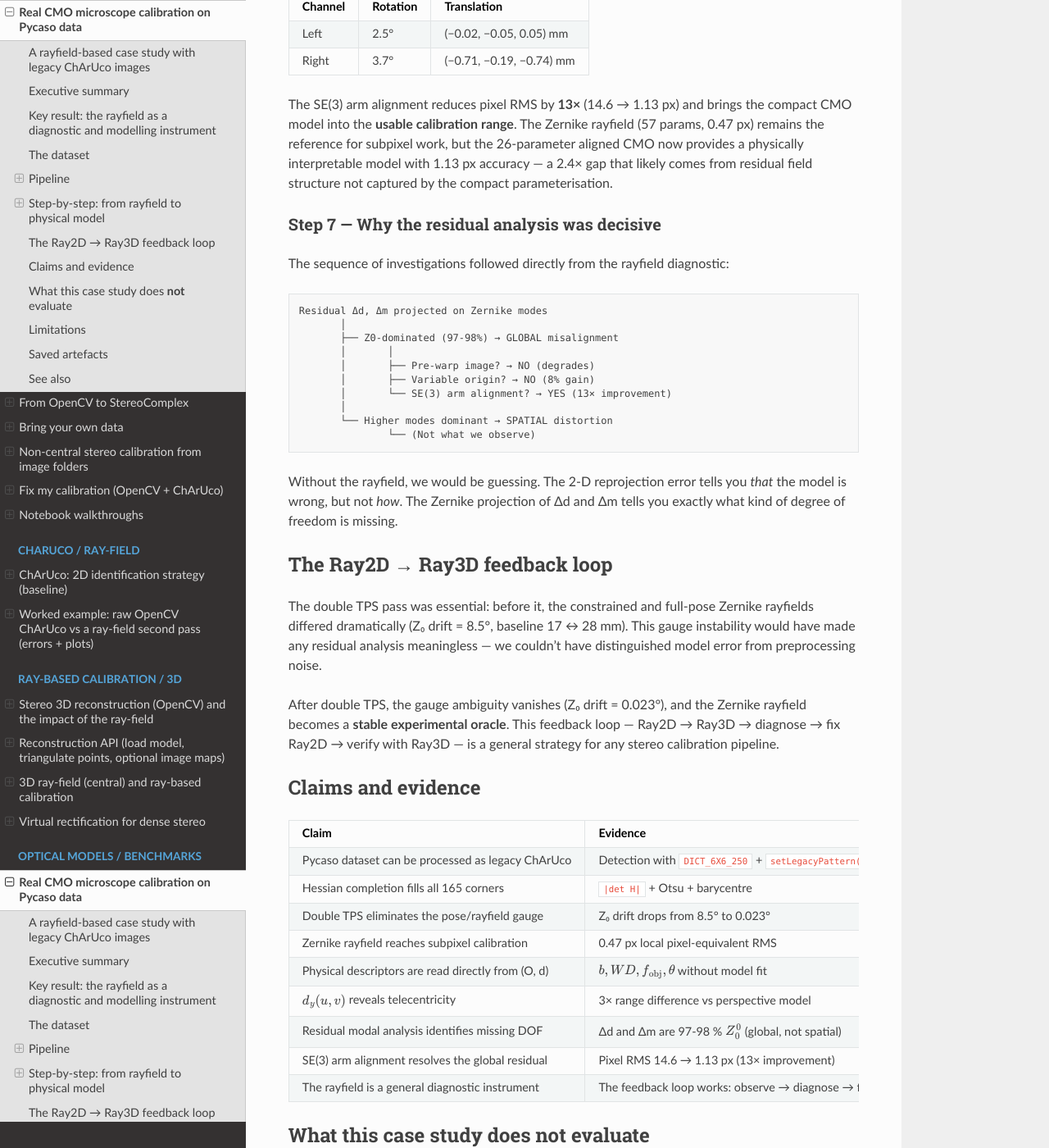
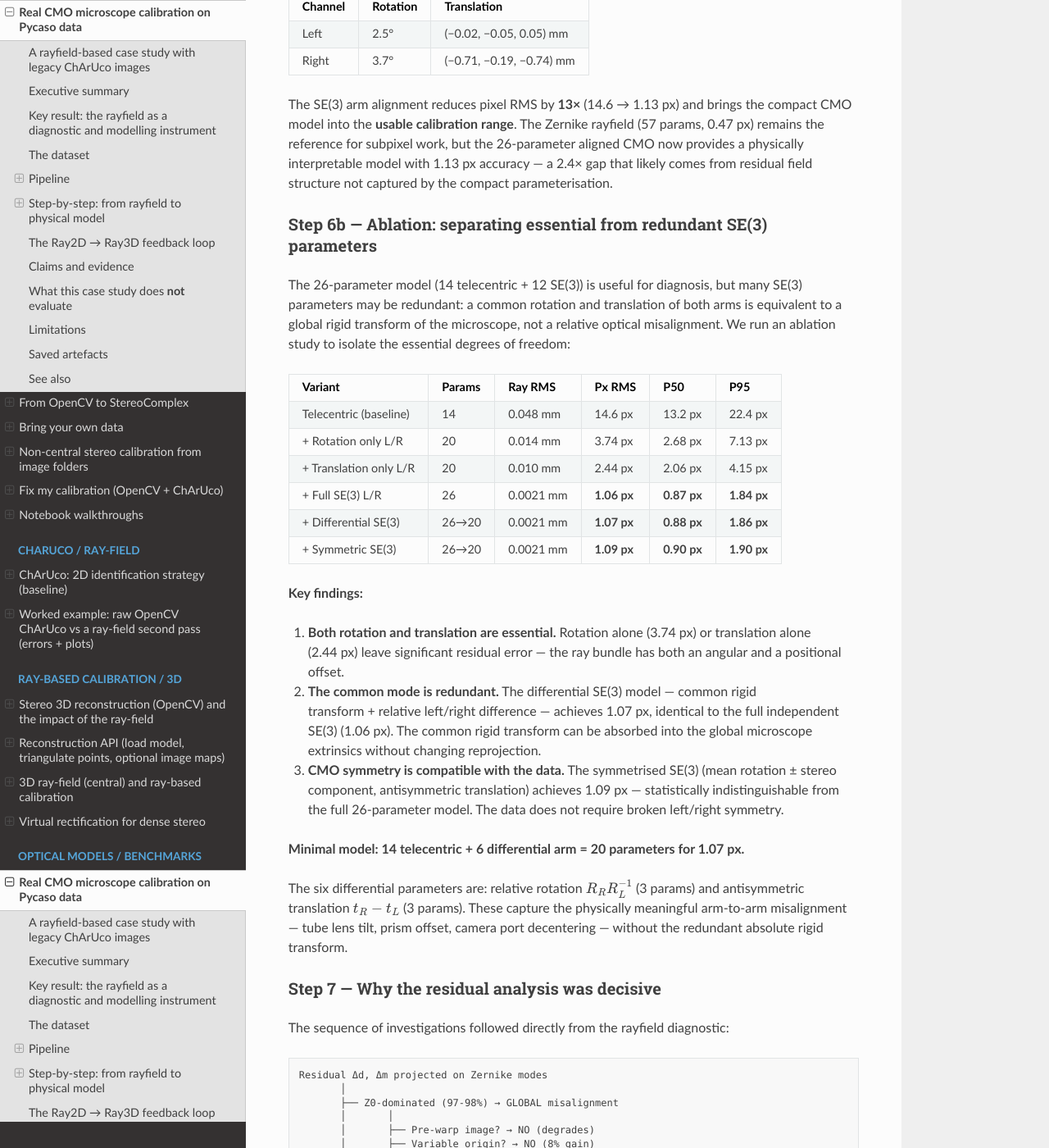
Before and after one commit to jeffwitz/StereoComplex, a Sphinx documentation site: the page built from docs/REAL_CMO_PYCASO_RAYFIELD.md, in a window 1280 px wide and 1400 px high, scrolled down 6524 px. Shown: the whole window at 82% size. Built offline with Sphinx 7.4.7 and the Read the Docs theme 3.1.0, drawn with Linux system fonts in a browser that asks for light colours; some of the changed text lies outside the part shown.

Commit message:
docs: add SE(3) ablation study to REAL_CMO_PYCASO_RAYFIELD
Step 6b: rotation and translation both essential, common mode redundant.
Minimal model: 14 telecentric + 6 differential = 20 params for 1.07 px.
CMO symmetry constraint is fully compatible with the data.

Co-Authored-By: Claude Opus 4.7 <noreply@anthropic.com>

````diff
--- a/docs/REAL_CMO_PYCASO_RAYFIELD.md
+++ b/docs/REAL_CMO_PYCASO_RAYFIELD.md
@@ -316,6 +316,48 @@ physically interpretable model with 1.13 px accuracy — a 2.4× gap that
 likely comes from residual field structure not captured by the compact
 parameterisation.
 
+### Step 6b — Ablation: separating essential from redundant SE(3) parameters
+
+The 26-parameter model (14 telecentric + 12 SE(3)) is useful for
+diagnosis, but many SE(3) parameters may be redundant: a common rotation
+and translation of both arms is equivalent to a global rigid transform
+of the microscope, not a relative optical misalignment.  We run an
+ablation study to isolate the essential degrees of freedom:
+
+| Variant | Params | Ray RMS | Px RMS | P50 | P95 |
+|---|---|---|---|---|---|
+| Telecentric (baseline) | 14 | 0.048 mm | 14.6 px | 13.2 px | 22.4 px |
+| + Rotation only L/R | 20 | 0.014 mm | 3.74 px | 2.68 px | 7.13 px |
+| + Translation only L/R | 20 | 0.010 mm | 2.44 px | 2.06 px | 4.15 px |
+| + Full SE(3) L/R | 26 | 0.0021 mm | **1.06 px** | **0.87 px** | **1.84 px** |
+| + Differential SE(3) | 26→20 | 0.0021 mm | **1.07 px** | **0.88 px** | **1.86 px** |
+| + Symmetric SE(3) | 26→20 | 0.0021 mm | **1.09 px** | **0.90 px** | **1.90 px** |
+
+**Key findings:**
+
+1. **Both rotation and translation are essential.**  Rotation alone
+   (3.74 px) or translation alone (2.44 px) leave significant residual
+   error — the ray bundle has both an angular and a positional offset.
+2. **The common mode is redundant.**  The differential SE(3) model —
+   common rigid transform + relative left/right difference — achieves
+   1.07 px, identical to the full independent SE(3) (1.06 px).  The
+   common rigid transform can be absorbed into the global microscope
+   extrinsics without changing reprojection.
+3. **CMO symmetry is compatible with the data.**  The symmetrised SE(3)
+   (mean rotation ± stereo component, antisymmetric translation)
+   achieves 1.09 px — statistically indistinguishable from the full
+   26-parameter model.  The data does not require broken left/right
+   symmetry.
+
+**Minimal model: 14 telecentric + 6 differential arm = 20 parameters
+for 1.07 px.**
+
+The six differential parameters are: relative rotation
+$R_R R_L^{-1}$ (3 params) and antisymmetric translation
+$t_R - t_L$ (3 params).  These capture the physically meaningful
+arm-to-arm misalignment — tube lens tilt, prism offset, camera port
+decentering — without the redundant absolute rigid transform.
+
 ### Step 7 — Why the residual analysis was decisive
 
 The sequence of investigations followed directly from the rayfield
@@ -363,7 +405,8 @@ Ray3D — is a general strategy for any stereo calibration pipeline.
 | Physical descriptors are read directly from (O, d) | $b, WD, f_{\text{obj}}, \theta$ without model fit | Diagnostic |
 | $d_y(u,v)$ reveals telecentricity | 3× range difference vs perspective model | Diagnostic |
 | Residual modal analysis identifies missing DOF | Δd and Δm are 97-98 % $Z_0^0$ (global, not spatial) | **Diagnostic method** |
-| SE(3) arm alignment resolves the global residual | Pixel RMS 14.6 → 1.13 px (13× improvement) | **Key result** |
+| SE(3) arm alignment resolves the global residual | Pixel RMS 14.6 → 1.06 px (14× improvement) | **Key result** |
+| SE(3) ablation isolates essential 6 differential params | Rotation + translation both essential; common mode redundant; 20 params for 1.07 px | **Key result** |
 | The rayfield is a general diagnostic instrument | The feedback loop works: observe → diagnose → fix → verify | **General strategy** |
 
 ## What this case study does **not** evaluate
@@ -411,6 +454,7 @@ docs/assets/pycaso_real_data/
     moment_residual_diagnostic.json        ← Δm modal decomposition + O1/O2 fits
     arm_alignment_diagnostic.json          ← SE(3) arm alignment sweep
     aligned_cmo_fit.json                   ← final joint fit (telecentric + SE(3))
+    se3_ablation.json                      ← SE(3) parameter ablation study
     warped_model_comparison.json           ← pre-warp L1/L2 evaluation
     pareto_gauge_regularization.png        ← Pareto frontier plot
 ```
````
